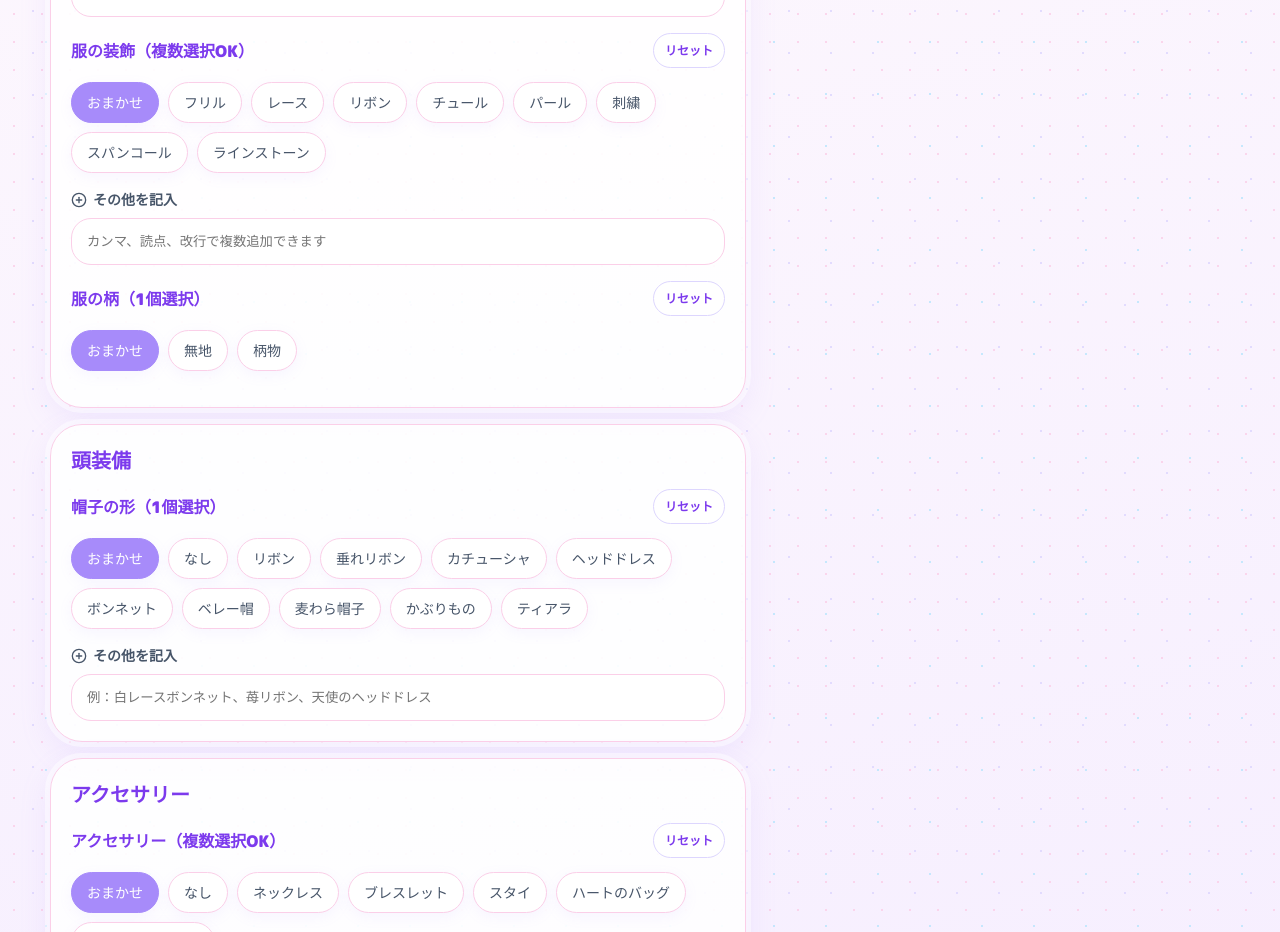
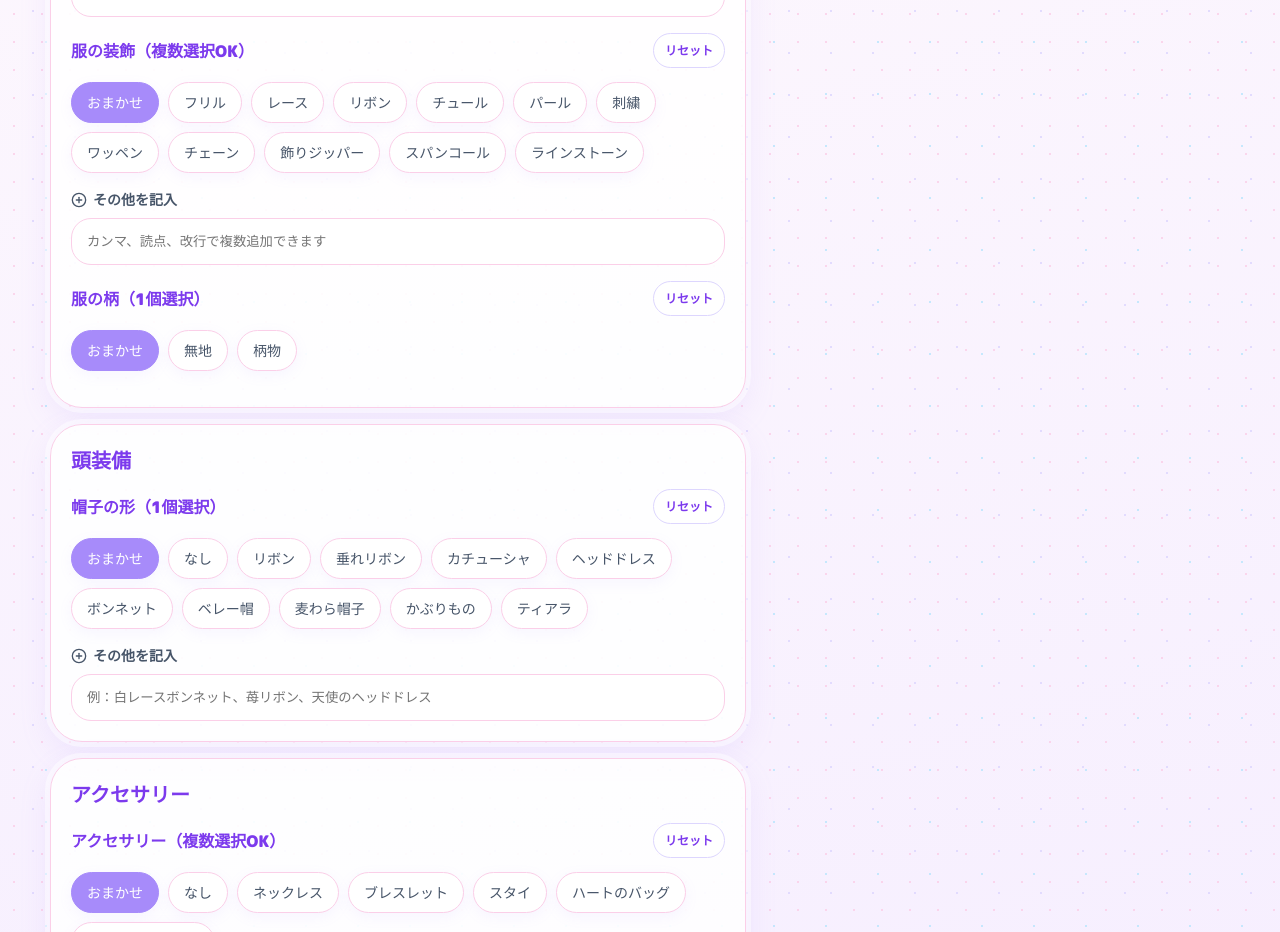
Before and after one commit to momomimikawaii-rgb/yuyupm, a React (Vite) app: page / in a window 1280 px wide. Shown: the part 2800-3732 px from the top of the page. Built offline with nearby package versions, Linux system fonts and the light colour scheme.

Commit message:
Add files via upload

```diff
--- a/src/App.jsx
+++ b/src/App.jsx
@@ -297,7 +297,7 @@ const clothingCategories = [
   { id: "uniformStyle", title: "制服の詳細", single: true, defaultValue: "おまかせ", dependsOn: { id: "clothingShape", value: "制服" }, options: ["おまかせ", "イギリス寄宿学校風制服", "白シャツと黒リボンの学院制服", "チェック柄の学院制服", "冬の学院マント", "赤薔薇が似合うクラシカル男子制服", "自由記入"], customPlaceholder: "例：黒を基調とした学院制服、白シャツと黒リボン" },
   { id: "kigurumiAnimal", title: "着ぐるみの動物名", single: true, defaultValue: "おまかせ", dependsOn: { id: "clothingShape", value: "着ぐるみ" }, options: ["おまかせ", "リス", "モモンガ", "ひよこ", "うさぎ", "くま", "猫", "自由記入"], customPlaceholder: "例：白うさぎ、エゾモモンガ、ころんとしたリス" },
   { id: "clothingStyle", title: "服の系統", single: true, defaultValue: "おまかせ", options: ["おまかせ", "ロリータ系", "日常ロリータ系", "ゴスロリ系", "ピンクハウス系", "クラシカル系", "お嬢様系", "フリル系", "プリンセス系", "エレガント", "カジュアル", "スポーティ"], customPlaceholder: "例：クラシカルロリータ、アンティークドール風" },
-  { id: "clothingDecor", title: "服の装飾", multi: true, defaultValue: "おまかせ", options: ["おまかせ", "フリル", "レース", "リボン", "チュール", "パール", "刺繍", "スパンコール", "ラインストーン"] },
+  { id: "clothingDecor", title: "服の装飾", multi: true, defaultValue: "おまかせ", options: ["おまかせ", "フリル", "レース", "リボン", "チュール", "パール", "刺繍", "ワッペン", "チェーン", "飾りジッパー", "スパンコール", "ラインストーン"] },
   { id: "patternType", title: "服の柄", single: true, defaultValue: "おまかせ", options: ["おまかせ", "無地", "柄物"], hideCustom: true },
   { id: "fruitPattern", title: "果物柄", multi: true, defaultValue: "おまかせ", dependsOn: { id: "patternType", value: "柄物" }, options: ["おまかせ", "苺", "さくらんぼ", "苺と白い花"], customPlaceholder: "例：桃、ブルーベリー、野いちご" },
   { id: "flowerPattern", title: "花柄", multi: true, defaultValue: "おまかせ", dependsOn: { id: "patternType", value: "柄物" }, options: ["おまかせ", "小花柄", "薔薇", "デイジー", "デフォルメデイジー"], customPlaceholder: "例：すずらん、ミモザ、チューリップ柄" },
```
